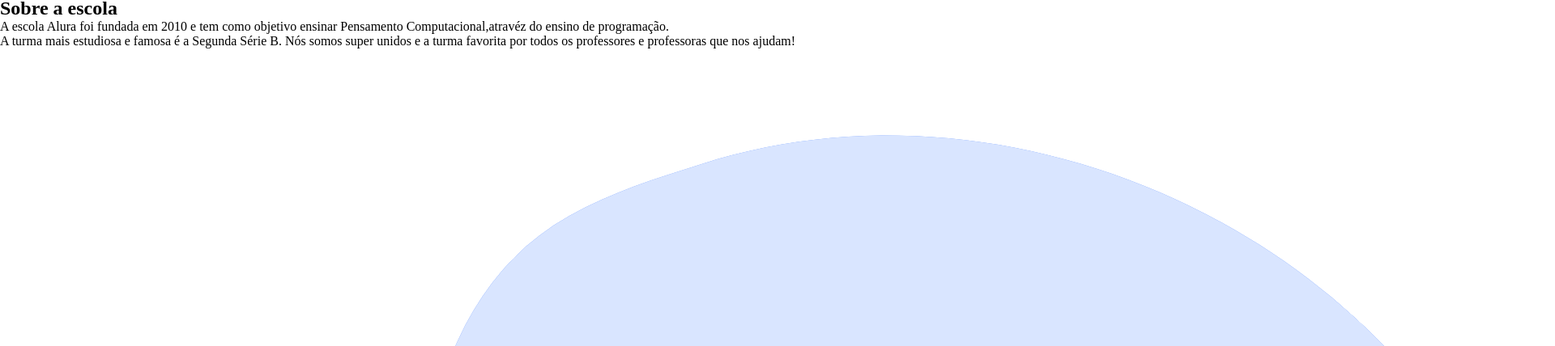
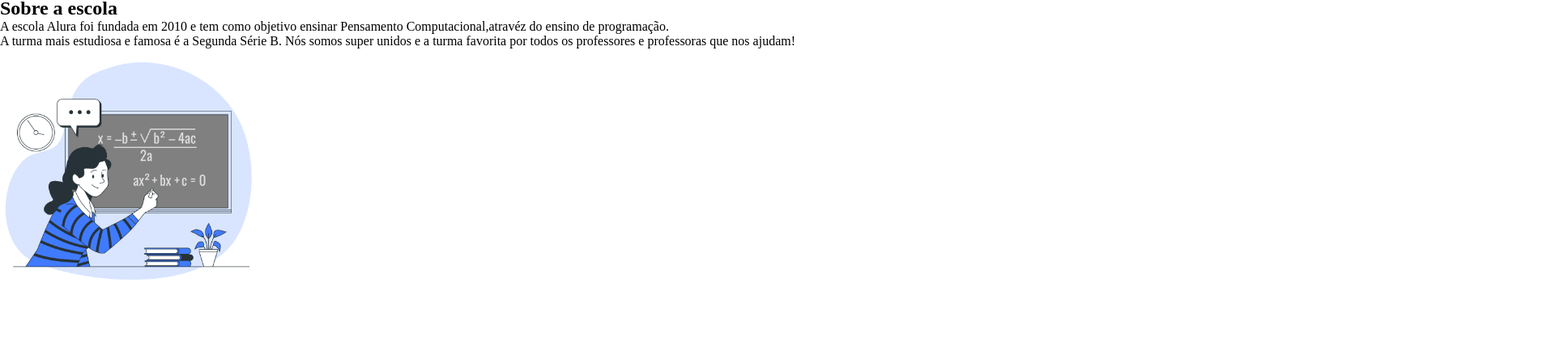
Before and after one commit to mylenasil12/site-escola, a plain HTML site: page index.html in a window 1280 px wide. Shown: the part 188-616 px from the top of the page at 81% size, 1920 px wide, since content can reach past the window. Drawn offline with Linux system fonts and the light colour scheme.

Commit message:
Update style.css

```diff
--- a/style.css
+++ b/style.css
@@ -21,3 +21,6 @@
     margin: 0 16px;
     font-size: 24px;
 }
+.escola-imagem{
+    width: 25%;
+}
```
